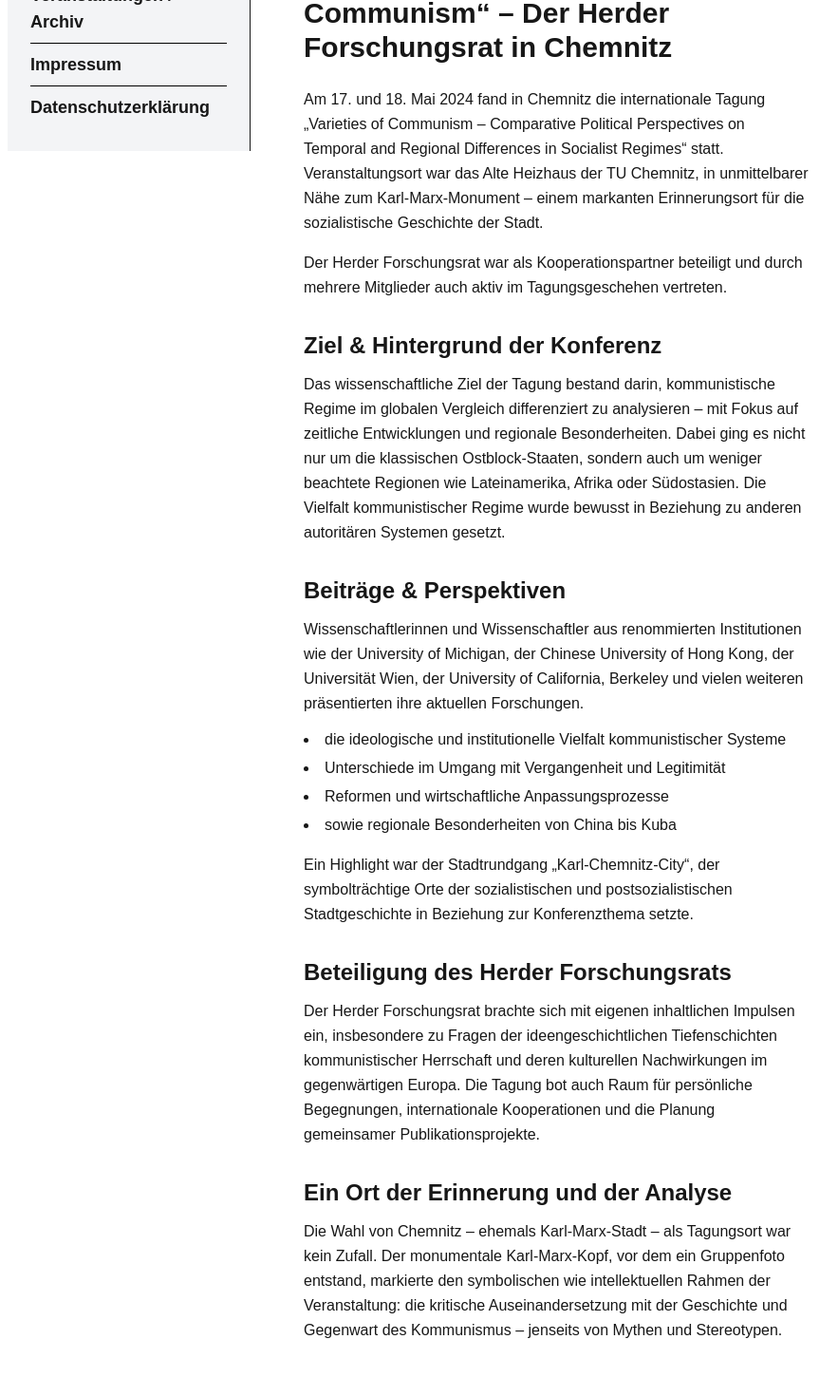
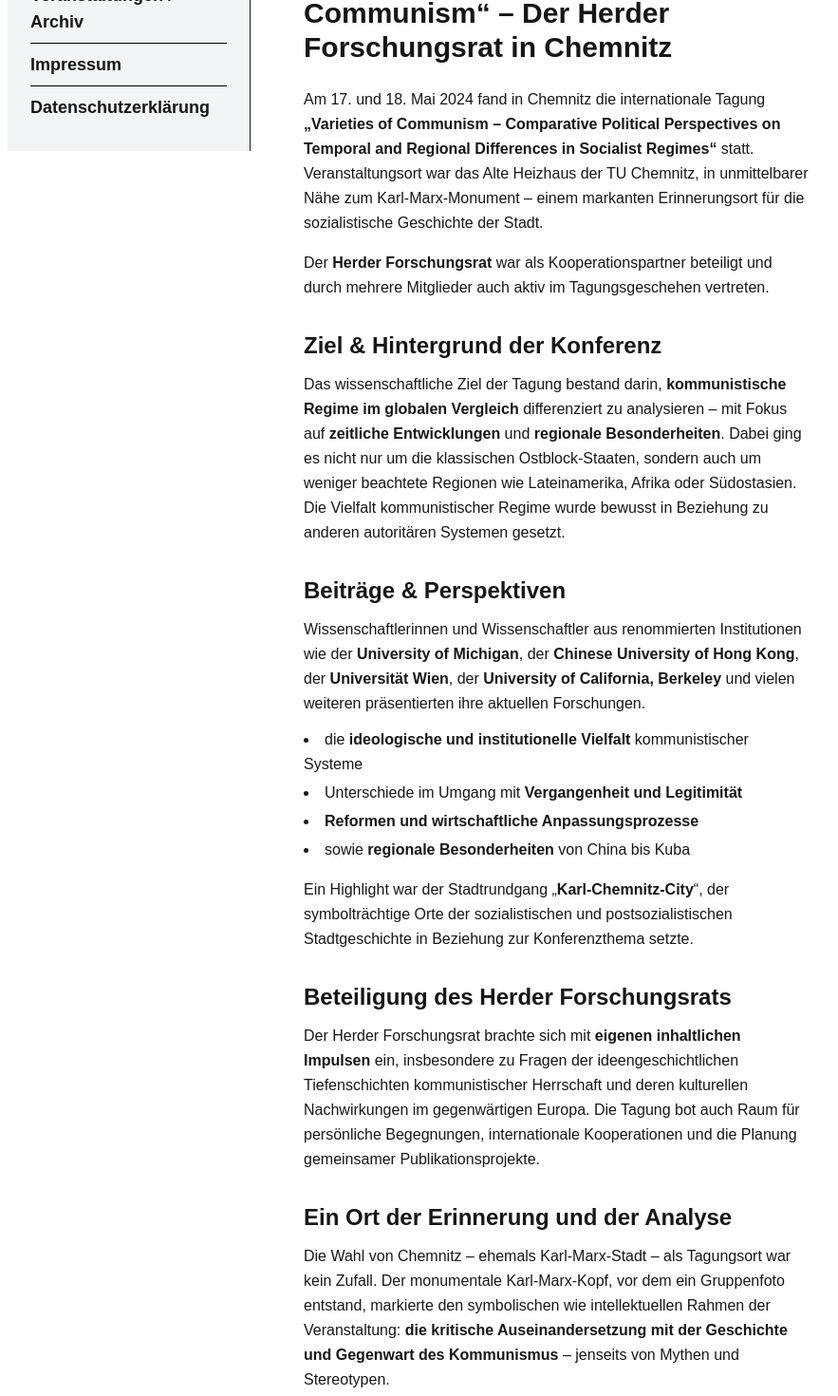
Before and after one commit to maciejpk/example_blog, a Next.js app: page /conference in a window 1280 px wide. Shown: the part 500-1970 px from the top of the page at 95% size, without its empty margins (182-1065 px from the left). Built offline with nearby package versions, Linux system fonts and the light colour scheme.

Commit message:
added strongs

```diff
--- a/src/app/conference/page.tsx
+++ b/src/app/conference/page.tsx
@@ -5,46 +5,46 @@
         Konferenzbericht: „Varieties of Communism“ – Der Herder Forschungsrat in Chemnitz
       </h1>
       <p className="mb-4">
-        Am 17. und 18. Mai 2024 fand in Chemnitz die internationale Tagung „Varieties of Communism – Comparative Political Perspectives on Temporal and Regional Differences in Socialist Regimes“ statt. Veranstaltungsort war das Alte Heizhaus der TU Chemnitz, in unmittelbarer Nähe zum Karl-Marx-Monument – einem markanten Erinnerungsort für die sozialistische Geschichte der Stadt.
+        Am 17. und 18. Mai 2024 fand in Chemnitz die internationale Tagung <strong>„Varieties of Communism – Comparative Political Perspectives on Temporal and Regional Differences in Socialist Regimes“</strong> statt. Veranstaltungsort war das Alte Heizhaus der TU Chemnitz, in unmittelbarer Nähe zum Karl-Marx-Monument – einem markanten Erinnerungsort für die sozialistische Geschichte der Stadt.
       </p>
       <p className="mb-8">
-        Der Herder Forschungsrat war als Kooperationspartner beteiligt und durch mehrere Mitglieder auch aktiv im Tagungsgeschehen vertreten.
+        Der <strong>Herder Forschungsrat</strong> war als Kooperationspartner beteiligt und durch mehrere Mitglieder auch aktiv im Tagungsgeschehen vertreten.
       </p>
 
       <section className="mb-8">
         <h2 className="text-2xl font-semibold mb-3">Ziel &amp; Hintergrund der Konferenz</h2>
         <p>
-          Das wissenschaftliche Ziel der Tagung bestand darin, kommunistische Regime im globalen Vergleich differenziert zu analysieren – mit Fokus auf zeitliche Entwicklungen und regionale Besonderheiten. Dabei ging es nicht nur um die klassischen Ostblock-Staaten, sondern auch um weniger beachtete Regionen wie Lateinamerika, Afrika oder Südostasien. Die Vielfalt kommunistischer Regime wurde bewusst in Beziehung zu anderen autoritären Systemen gesetzt.
+          Das wissenschaftliche Ziel der Tagung bestand darin, <strong>kommunistische Regime im globalen Vergleich</strong> differenziert zu analysieren – mit Fokus auf <strong>zeitliche Entwicklungen</strong> und <strong>regionale Besonderheiten</strong>. Dabei ging es nicht nur um die klassischen Ostblock-Staaten, sondern auch um weniger beachtete Regionen wie Lateinamerika, Afrika oder Südostasien. Die Vielfalt kommunistischer Regime wurde bewusst in Beziehung zu anderen autoritären Systemen gesetzt.
         </p>
       </section>
 
       <section className="mb-8">
         <h2 className="text-2xl font-semibold mb-3">Beiträge &amp; Perspektiven</h2>
         <p className="mb-3">
-          Wissenschaftlerinnen und Wissenschaftler aus renommierten Institutionen wie der University of Michigan, der Chinese University of Hong Kong, der Universität Wien, der University of California, Berkeley und vielen weiteren präsentierten ihre aktuellen Forschungen.
+          Wissenschaftlerinnen und Wissenschaftler aus renommierten Institutionen wie der <strong>University of Michigan</strong>, der <strong>Chinese University of Hong Kong</strong>, der <strong>Universität Wien</strong>, der <strong>University of California, Berkeley</strong> und vielen weiteren präsentierten ihre aktuellen Forschungen.
         </p>
         <ul className="list-disc list-inside space-y-1">
-          <li>die ideologische und institutionelle Vielfalt kommunistischer Systeme</li>
-          <li>Unterschiede im Umgang mit Vergangenheit und Legitimität</li>
-          <li>Reformen und wirtschaftliche Anpassungsprozesse</li>
-          <li>sowie regionale Besonderheiten von China bis Kuba</li>
+          <li>die <strong>ideologische und institutionelle Vielfalt</strong> kommunistischer Systeme</li>
+          <li>Unterschiede im Umgang mit <strong>Vergangenheit und Legitimität</strong></li>
+          <li><strong>Reformen und wirtschaftliche Anpassungsprozesse</strong></li>
+          <li>sowie <strong>regionale Besonderheiten</strong> von China bis Kuba</li>
         </ul>
         <p className="mt-4">
-          Ein Highlight war der Stadtrundgang „Karl-Chemnitz-City“, der symbolträchtige Orte der sozialistischen und postsozialistischen Stadtgeschichte in Beziehung zur Konferenzthema setzte.
+          Ein Highlight war der Stadtrundgang „<strong>Karl-Chemnitz-City</strong>“, der symbolträchtige Orte der sozialistischen und postsozialistischen Stadtgeschichte in Beziehung zur Konferenzthema setzte.
         </p>
       </section>
 
       <section className="mb-8">
         <h2 className="text-2xl font-semibold mb-3">Beteiligung des Herder Forschungsrats</h2>
         <p>
-          Der Herder Forschungsrat brachte sich mit eigenen inhaltlichen Impulsen ein, insbesondere zu Fragen der ideengeschichtlichen Tiefenschichten kommunistischer Herrschaft und deren kulturellen Nachwirkungen im gegenwärtigen Europa. Die Tagung bot auch Raum für persönliche Begegnungen, internationale Kooperationen und die Planung gemeinsamer Publikationsprojekte.
+          Der Herder Forschungsrat brachte sich mit <strong>eigenen inhaltlichen Impulsen</strong> ein, insbesondere zu Fragen der ideengeschichtlichen Tiefenschichten kommunistischer Herrschaft und deren kulturellen Nachwirkungen im gegenwärtigen Europa. Die Tagung bot auch Raum für persönliche Begegnungen, internationale Kooperationen und die Planung gemeinsamer Publikationsprojekte.
         </p>
       </section>
 
       <section>
         <h2 className="text-2xl font-semibold mb-3">Ein Ort der Erinnerung und der Analyse</h2>
         <p>
-          Die Wahl von Chemnitz – ehemals Karl-Marx-Stadt – als Tagungsort war kein Zufall. Der monumentale Karl-Marx-Kopf, vor dem ein Gruppenfoto entstand, markierte den symbolischen wie intellektuellen Rahmen der Veranstaltung: die kritische Auseinandersetzung mit der Geschichte und Gegenwart des Kommunismus – jenseits von Mythen und Stereotypen.
+          Die Wahl von Chemnitz – ehemals Karl-Marx-Stadt – als Tagungsort war kein Zufall. Der monumentale Karl-Marx-Kopf, vor dem ein Gruppenfoto entstand, markierte den symbolischen wie intellektuellen Rahmen der Veranstaltung: <strong>die kritische Auseinandersetzung mit der Geschichte und Gegenwart des Kommunismus</strong> – jenseits von Mythen und Stereotypen.
         </p>
       </section>
     </article>
```
